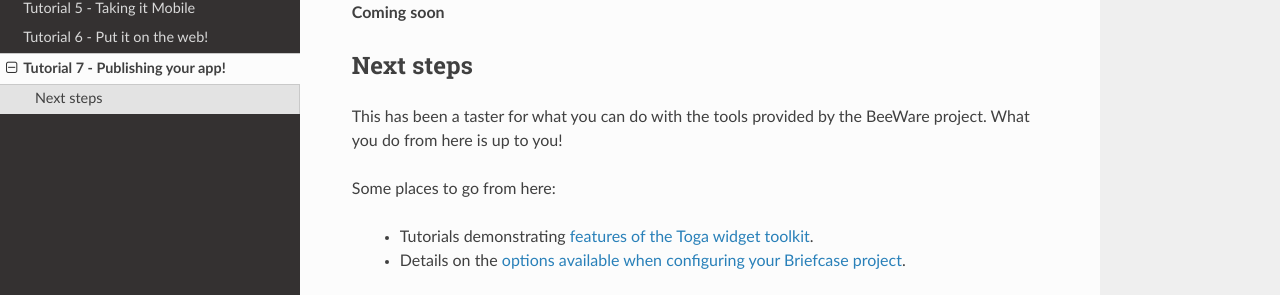
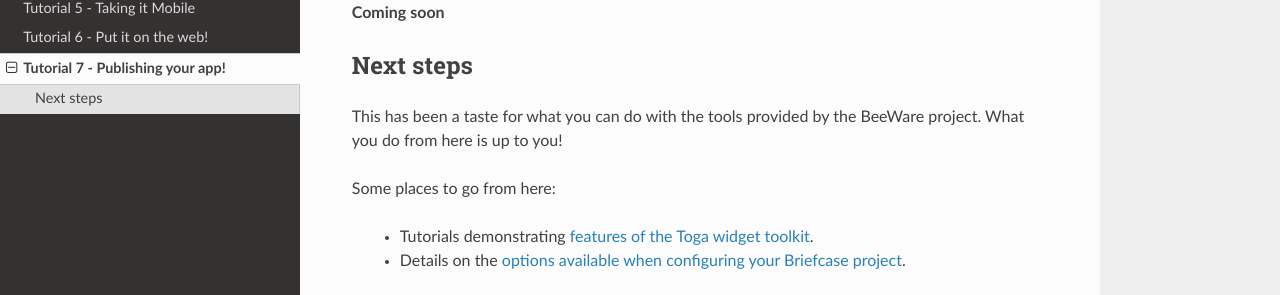
Before and after one commit to beeware/beeware, a Sphinx documentation site: the page built from docs/tutorial/tutorial-7.rst, in a window 1280 px wide. Shown: the part 256-551 px from the top of the page. Built offline with Sphinx 7.4.7 and the Read the Docs theme 2.0.0, drawn with Linux system fonts in a browser that asks for light colours; pages that are not in the unit, such as notebooks, are missing from menus.

Commit message:
updated text

```diff
--- a/docs/tutorial/tutorial-5/android.rst
+++ b/docs/tutorial/tutorial-5/android.rst
@@ -345,7 +345,7 @@ Once developer mode has been enabled you can re-run ``briefcase run android``:
 This time, we get the name of the device, and it's serial number (in this case,
 a Pixel 3a).
 
-In future, if you want to run on this device without using the menu, you can
+In the future, if you want to run on this device without using the menu, you can
 provide the phones's serial number to Briefcase, using ``briefcase run android
 -d 94ZZY0LNE8``. Thi will run on the device directly, wthout prompting.
 
--- a/docs/tutorial/tutorial-7.rst
+++ b/docs/tutorial/tutorial-7.rst
@@ -11,7 +11,7 @@ this process, with a range of options for how to publish your application.
 Next steps
 ==========
 
-This has been a taster for what you can do with the tools provided by the
+This has been a taste for what you can do with the tools provided by the
 BeeWare project. What you do from here is up to you!
 
 Some places to go from here:
```
